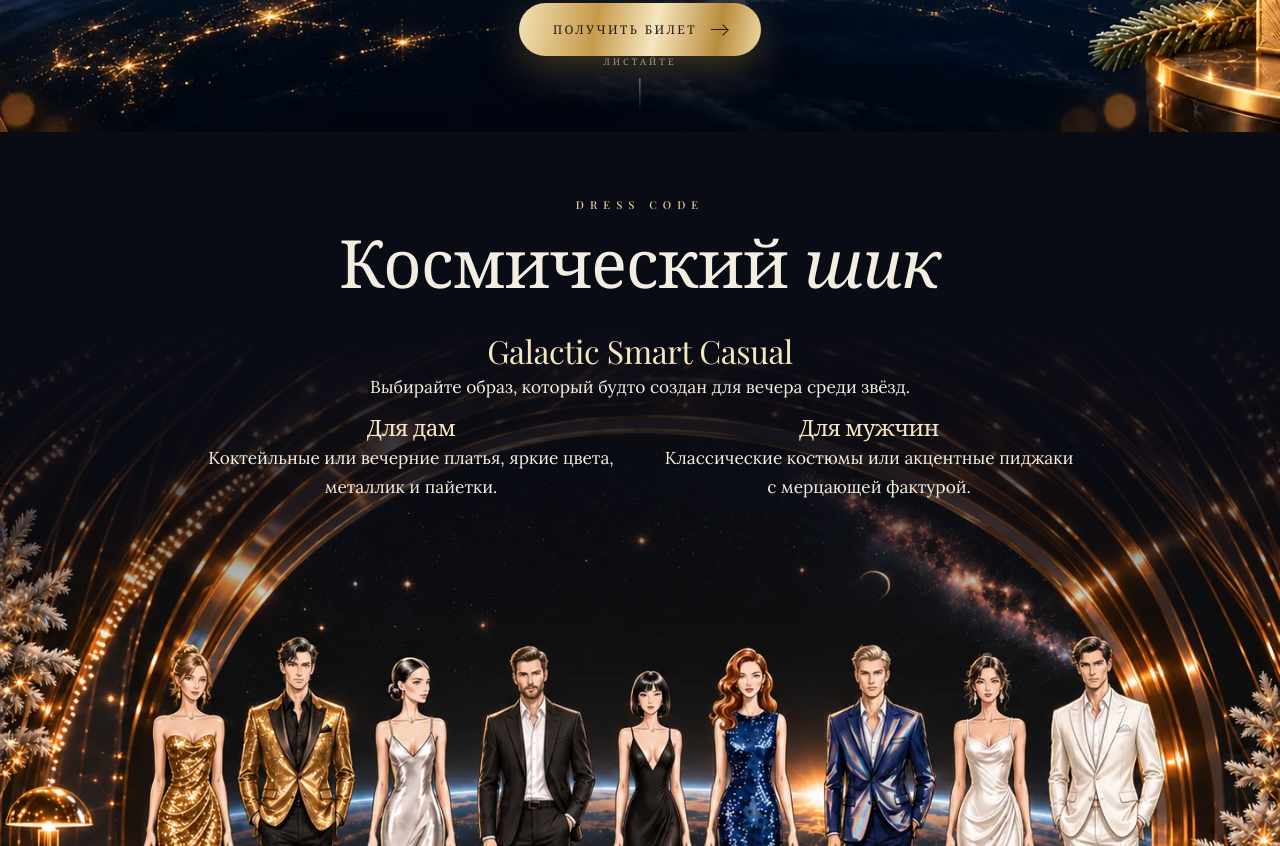
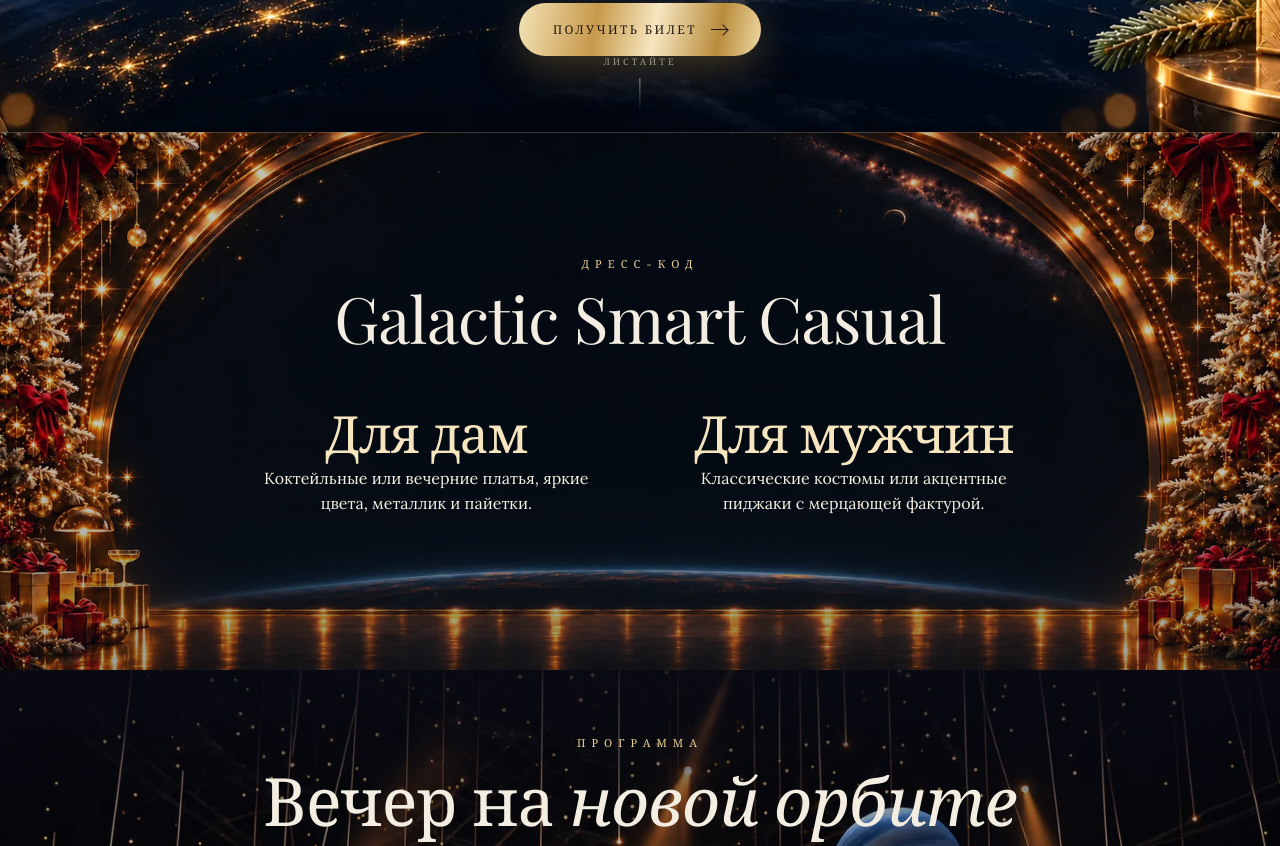
Before and after one commit to 252489/space, a plain HTML site: page zvezdy-github/index.html in a window 1280 px wide. Shown: the part 670-1516 px from the top of the page. Drawn offline with nearby package versions, Linux system fonts and the light colour scheme; a web font is replaced by a local one.

Commit message:
Add files via upload

```diff
--- a/zvezdy-github/index.html
+++ b/zvezdy-github/index.html
@@ -304,28 +304,28 @@ main{position:relative;z-index:3}
   display:flex;flex-direction:column;align-items:center;justify-content:space-between}
 .image-slide__title .lbl{display:block;margin-bottom:10px}
 .image-slide__title h2{font-size:clamp(29px,5.2vw,82px);line-height:1.08;text-wrap:balance}
-.image-slide__copy{display:grid;grid-template-columns:1fr 1fr;gap:14px 36px;
-  max-width:880px;margin-top:clamp(20px,3vw,38px);text-align:center}
-.image-slide__copy .lead{color:var(--cream)}
-#dress{display:block;overflow:hidden}
-#dress .image-slide__content{position:relative;padding-block:clamp(30px,5vw,72px) 0}
-#dress .image-slide__media{margin-top:calc(-1 * clamp(30px,14vw,220px))}
-#dress .image-slide__media::after{
-  background:linear-gradient(180deg,#090b15,rgba(9,11,21,.8) 14%,transparent 34%)}
-#dress .image-slide__copy .lead{margin-inline:auto;text-wrap:pretty}
 @media(max-width:700px){
   .image-slide__content{padding-block:22px 32px}
-  #dress .image-slide__media{margin-top:calc(-1 * clamp(20px,9vw,60px))}
-  .image-slide__copy{gap:12px 16px}
 }
-@media(max-width:480px){
-  .image-slide__copy{grid-template-columns:1fr;gap:14px;max-width:34ch}
+
+.dress-text{display:grid;align-items:center;min-height:clamp(400px,42vw,665px);
+  padding-block:clamp(44px,5vw,76px) clamp(64px,8vw,128px);text-align:center;
+  background:linear-gradient(180deg,rgba(9,11,21,.25),rgba(9,11,21,.24) 55%,rgba(9,11,21,.4)),
+    url(dress-silhouettes.webp) center / cover no-repeat #090b15;
+  border-block-start:1px solid rgba(232,206,147,.24);color:var(--cream)}
+.dress-text h2{margin:8px auto 0;font-size:clamp(28px,5vw,64px);text-wrap:balance}
+.dress-text__guide{display:grid;grid-template-columns:repeat(2,minmax(0,1fr));
+  gap:clamp(32px,7vw,100px);max-width:840px;margin:clamp(34px,4.4vw,64px) auto 0}
+.dress-text__guide h3{margin-bottom:8px;color:var(--gold-xl);font-size:clamp(25px,4vw,52px)}
+.dress-text__guide p{margin-inline:auto;max-width:34ch;line-height:1.55;text-wrap:pretty}
+@media(max-width:540px){
+  .dress-text{min-height:0;padding-block:42px clamp(112px,36vw,188px);
+    background:linear-gradient(180deg,#090b15 56%,transparent 86%),
+      url(dress-silhouettes.webp) center bottom / 100% auto no-repeat #090b15}
+  .dress-text__guide{grid-template-columns:1fr;gap:22px;max-width:310px}
+  .dress-text__guide p{font-size:15px}
 }
-.dress-intro{grid-column:1/-1;text-align:center}
-#dress h3,#dress h4{font-family:var(--f-d);font-size:clamp(17px,2.5vw,34px);color:var(--gold-xl);margin-bottom:5px}
-#dress h4{font-size:clamp(16px,1.75vw,25px)}
-#reg::before{background:linear-gradient(90deg,rgba(15,12,18,.15),rgba(15,12,18,.25)),
-  url(registration.webp) center / cover no-repeat}
+
 #reg #open-registration[hidden]{display:none}
 #reg .reg-access{margin-bottom:10px;font-weight:600;color:var(--cream)}
 .support-note{margin-top:22px;color:var(--cream);font-size:14px;overflow-wrap:anywhere}
@@ -458,8 +458,6 @@ footer span{font-family:var(--f-d);font-size:10.5px;letter-spacing:.26em;text-tr
   .hero .btn{max-width:350px}
   .cue{display:none}
   .sec{padding-block:clamp(44px,10vw,68px)}
-  #dress .image-slide__content{padding-bottom:4px}
-  #dress .image-slide__media{margin-top:calc(-1 * clamp(38px,14vw,88px))}
   #prog{display:flex;flex-direction:column}
   #prog .image-slide__content{order:-1;padding-block:30px 4px}
   #prog .image-slide__media::after{background:linear-gradient(180deg,#090b15,transparent 18%)}
@@ -558,29 +556,20 @@ footer span{font-family:var(--f-d);font-size:10.5px;letter-spacing:.26em;text-tr
 </section>
 
 <!-- ============ 04 DRESS CODE ============ -->
-<section class="image-slide on-dark" id="dress">
-  <div class="wrap image-slide__content">
-    <div class="image-slide__title">
-      <span class="lbl on-dark">Dress code</span>
-      <h2>Космический <span class="it">шик</span></h2>
-    </div>
-    <div class="image-slide__copy">
-      <div class="dress-intro">
-        <h3>Galactic Smart Casual</h3>
-        <p class="lead">Выбирайте образ, который будто создан для вечера среди звёзд.</p>
+<section class="dress-text on-dark" id="dress" aria-labelledby="dress-title">
+  <div class="wrap">
+    <span class="lbl on-dark">Дресс-код</span>
+    <h2 id="dress-title">Galactic Smart Casual</h2>
+    <div class="dress-text__guide">
+      <div>
+        <h3>Для дам</h3>
+        <p>Коктейльные или вечерние платья, яркие цвета, металлик и пайетки.</p>
       </div>
       <div>
-        <h4>Для дам</h4>
-        <p class="lead">Коктейльные или вечерние платья, яркие цвета, металлик и пайетки.</p>
-      </div>
-      <div>
-        <h4>Для мужчин</h4>
-        <p class="lead">Классические костюмы или акцентные пиджаки с мерцающей фактурой.</p>
+        <h3>Для мужчин</h3>
+        <p>Классические костюмы или акцентные пиджаки с мерцающей фактурой.</p>
       </div>
     </div>
-  </div>
-  <div class="image-slide__media">
-    <img src="dresscode.webp" width="1448" height="1086" decoding="async" alt="Праздничные образы: золотые, серебристые, чёрные, белые и синие платья, классические костюмы и блестящие пиджаки" loading="lazy">
   </div>
 </section>
 
```
Also changed, not shown: zvezdy-github/dress-silhouettes.webp (added).
